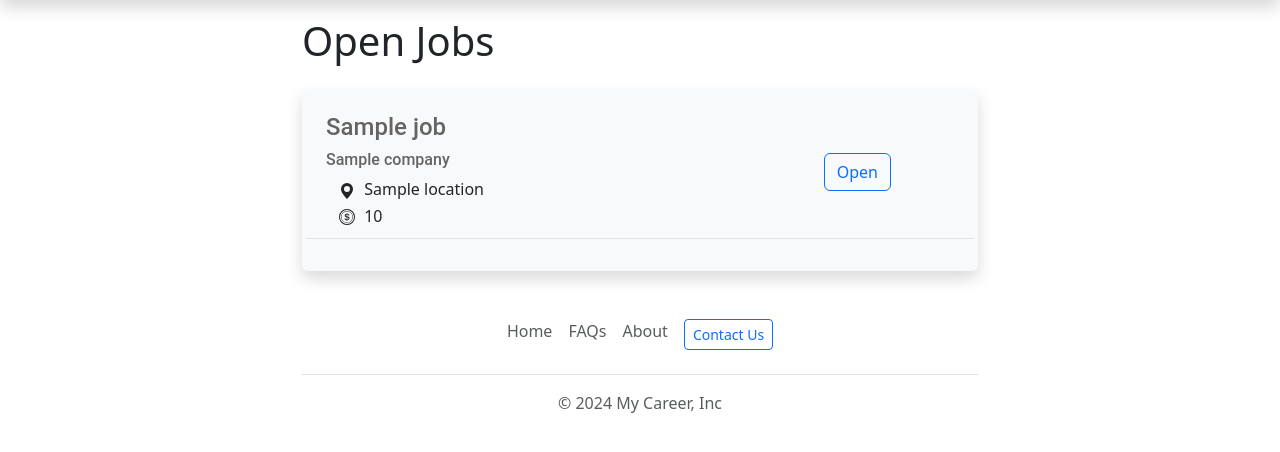
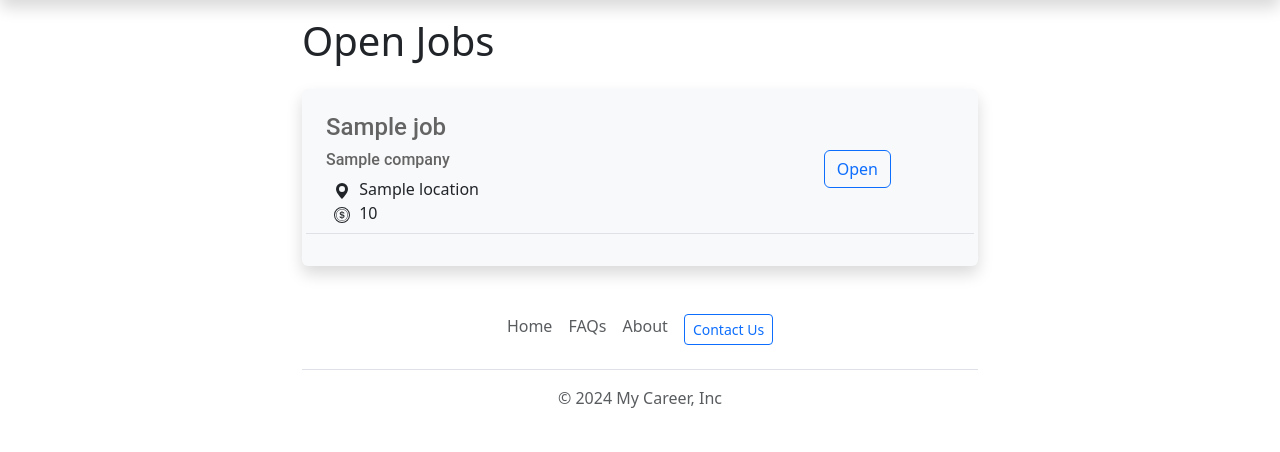
Before and after one commit to BharathrajShetty/flask-website, a Flask app: template templates/pages/jobs_page.html in a window 1280 px wide. Shown: the part 71-523 px from the top of the page. Run offline with Flask 3, Linux system fonts and the light colour scheme; the template is opened without the code that fills it: most values are stand-ins (such as "Sample title", 1, 10 or a date in 2020).

Commit message:
Fixed the margins

```diff
--- a/templates/jobitem.html
+++ b/templates/jobitem.html
@@ -12,6 +12,9 @@
     font-family: Roboto;
     color: rgb(100, 100, 100);
   }
+  .icon {
+    margin-right: 5px;
+  }
 </style>
 <div class="shadow p-3 mb-2 bg-body-tertiary rounded">
   <div class="border-bottom row justify-content-between" style="margin-bottom:16px; padding:8px;">
@@ -20,17 +23,21 @@
       <h6>{{job['company']}}</h6>
       <div class="mx-2">
         <div>
-          <svg xmlns="http://www.w3.org/2000/svg" width="16" height="16" fill="currentColor" class="bi bi-geo-alt-fill" viewBox="0 0 16 16" style="margin: 5px">
+          <span class="icon">
+            <svg xmlns="http://www.w3.org/2000/svg" width="16" height="16" fill="currentColor" class="bi bi-geo-alt-fill" viewBox="0 0 16 16">
               <path d="M8 16s6-5.686 6-10A6 6 0 0 0 2 6c0 4.314 6 10 6 10m0-7a3 3 0 1 1 0-6 3 3 0 0 1 0 6"/>
             </svg>
+        </span>
           {{job['location']}}
         </div>
         <div>
-          <svg xmlns="http://www.w3.org/2000/svg" width="16" height="16" fill="currentColor" class="bi bi-coin" viewBox="0 0 16 16" style="margin: 5px">
+          <span class="icon">
+            <svg xmlns="http://www.w3.org/2000/svg" width="16" height="16" fill="currentColor" class="bi bi-coin" viewBox="0 0 16 16">
               <path d="M5.5 9.511c.076.954.83 1.697 2.182 1.785V12h.6v-.709c1.4-.098 2.218-.846 2.218-1.932 0-.987-.626-1.496-1.745-1.76l-.473-.112V5.57c.6.068.982.396 1.074.85h1.052c-.076-.919-.864-1.638-2.126-1.716V4h-.6v.719c-1.195.117-2.01.836-2.01 1.853 0 .9.606 1.472 1.613 1.707l.397.098v2.034c-.615-.093-1.022-.43-1.114-.9zm2.177-2.166c-.59-.137-.91-.416-.91-.836 0-.47.345-.822.915-.925v1.76h-.005zm.692 1.193c.717.166 1.048.435 1.048.91 0 .542-.412.914-1.135.982V8.518z"/>
               <path d="M8 15A7 7 0 1 1 8 1a7 7 0 0 1 0 14m0 1A8 8 0 1 0 8 0a8 8 0 0 0 0 16"/>
               <path d="M8 13.5a5.5 5.5 0 1 1 0-11 5.5 5.5 0 0 1 0 11m0 .5A6 6 0 1 0 8 2a6 6 0 0 0 0 12"/>
             </svg>
+          </span>
           {{job['salary']}}
         </div>
         </div>
```
Lines whose indentation alone changed are shown as unchanged.
